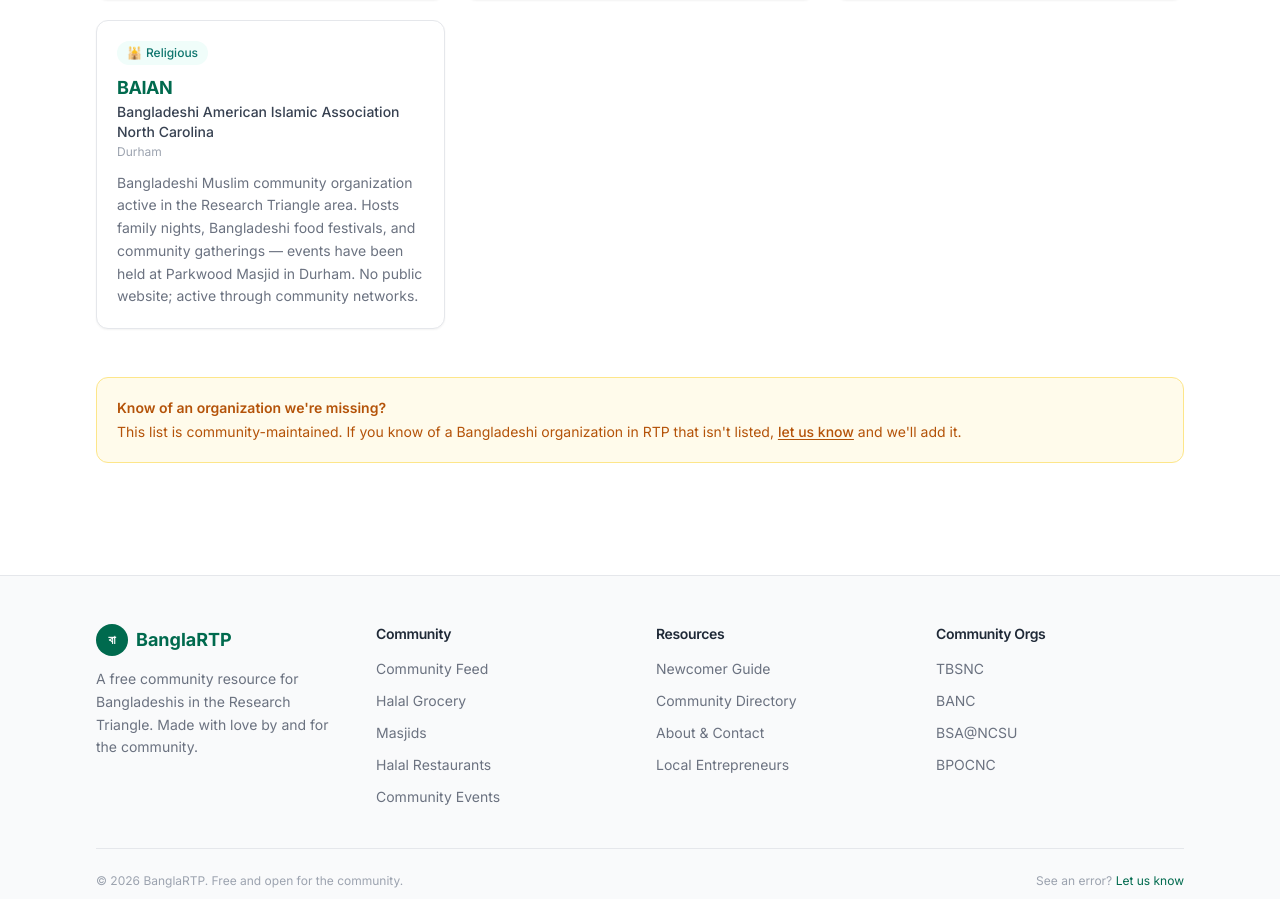
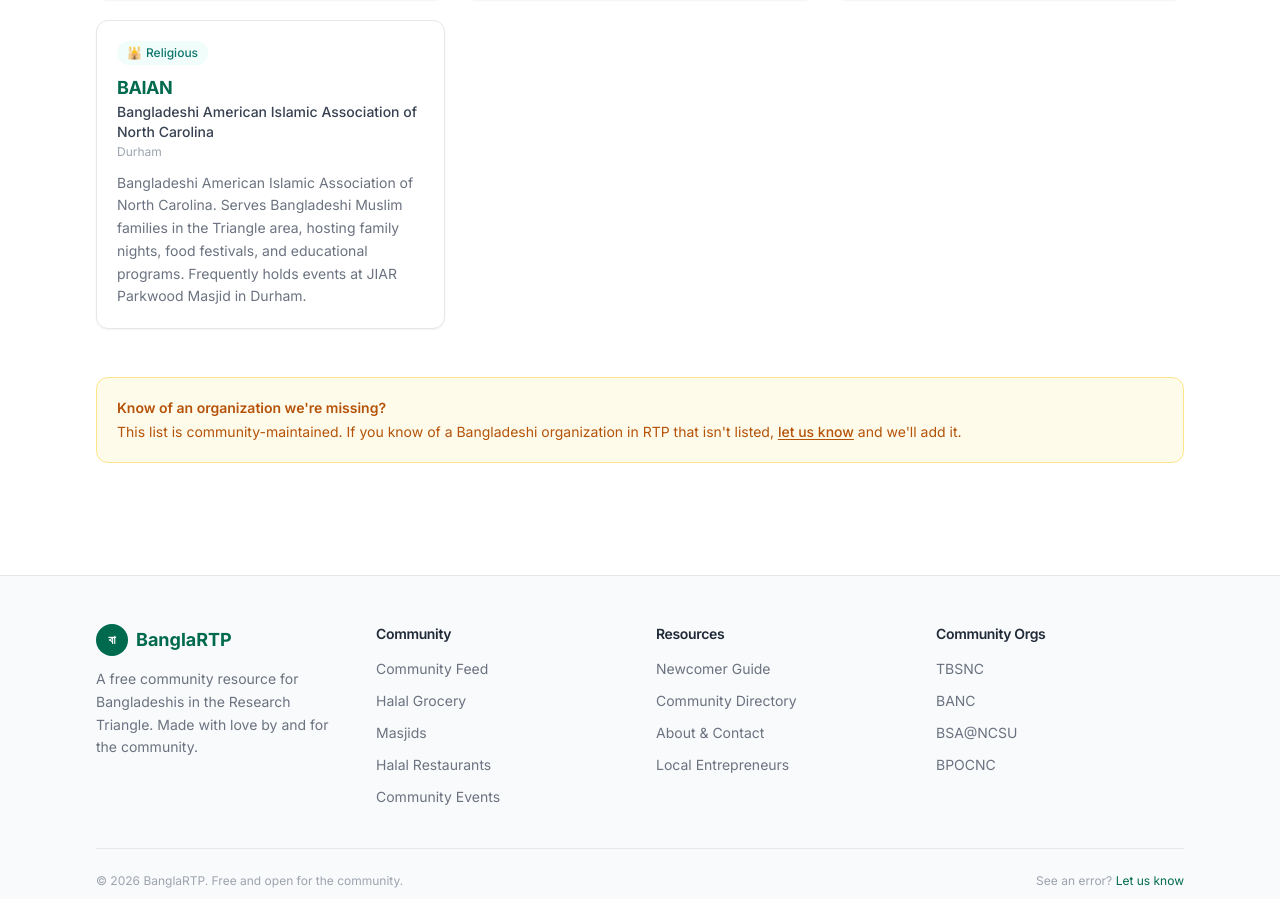
Before and after one commit to tuhin-014/bangla-rtp, a Next.js app: page /organizations in a window 1280 px wide. Shown: the part 1373-2272 px from the top of the page. Built offline with nearby package versions, Linux system fonts and the light colour scheme.

Commit message:
fix: update BAIAN with correct full name, description, and all-caps name

```diff
--- a/data/organizations.ts
+++ b/data/organizations.ts
@@ -108,9 +108,9 @@ export const organizations: Organization[] = [
   {
     id: "baian",
     name: "BAIAN",
-    fullName: "Bangladeshi American Islamic Association North Carolina",
+    fullName: "Bangladeshi American Islamic Association of North Carolina",
     description:
-      "Bangladeshi Muslim community organization active in the Research Triangle area. Hosts family nights, Bangladeshi food festivals, and community gatherings — events have been held at Parkwood Masjid in Durham. No public website; active through community networks.",
+      "Bangladeshi American Islamic Association of North Carolina. Serves Bangladeshi Muslim families in the Triangle area, hosting family nights, food festivals, and educational programs. Frequently holds events at JIAR Parkwood Masjid in Durham.",
     type: "religious",
     city: "Durham",
   },
```
